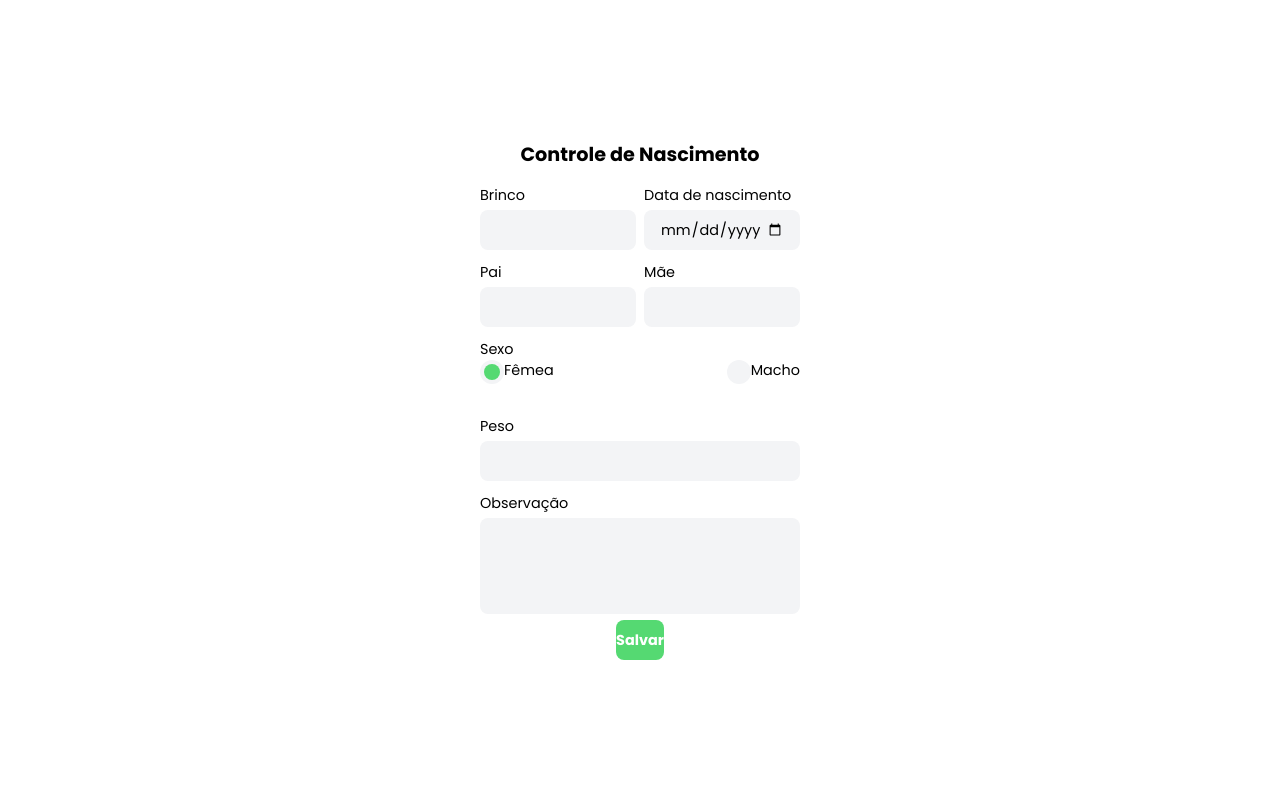
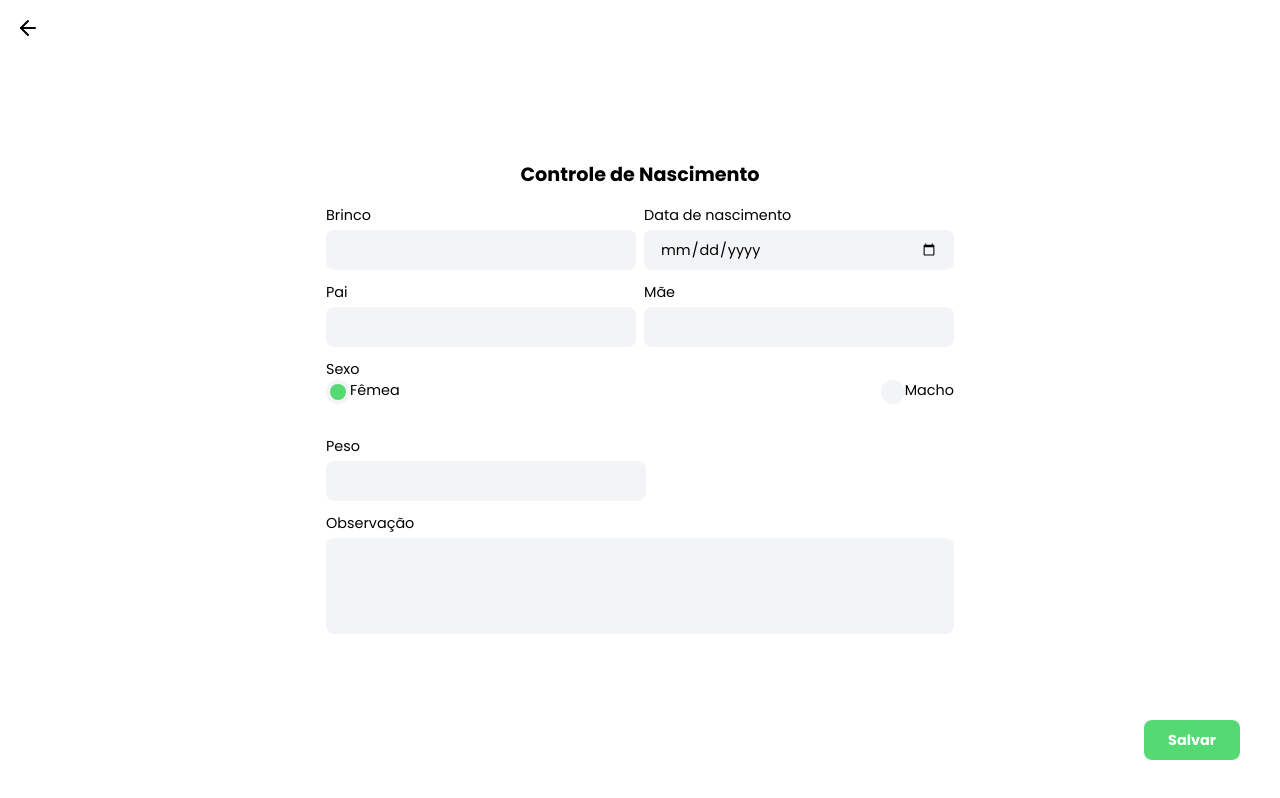
Before and after one commit to DevRadhy/cattle-web, a Next.js app in the folder web/: page /animals/register in a window 1280 px wide. Built offline with nearby package versions, Linux system fonts and the light colour scheme.

Commit message:
Change save button

```diff
--- a/web/src/pages/animals/register.tsx
+++ b/web/src/pages/animals/register.tsx
@@ -2,13 +2,16 @@ import { Input } from "@/components/Input";
 import { Radio } from "@/components/Radio";
 import { Button } from "@/components/Button";
 import { Textarea } from "@/components/Textarea";
+import { BackButton } from "@/components/BackButton";
 
 
 export default function Register() {
   return (
     <div
-      className="w-80 h-screen flex flex-col justify-center items-center m-auto"
+      className="w-full h-screen flex flex-col justify-center items-center m-auto px-8"
     >
+      <BackButton />
+
       <h1>Controle de Nascimento</h1>
 
       <div
@@ -73,6 +76,7 @@ export default function Register() {
       </div>
 
       <Button
+        className="w-24 h-10 rounded-lg text-white font-bold bg-green-600 absolute bottom-10 right-10"
         text="Salvar"
       />
     </div>
```
